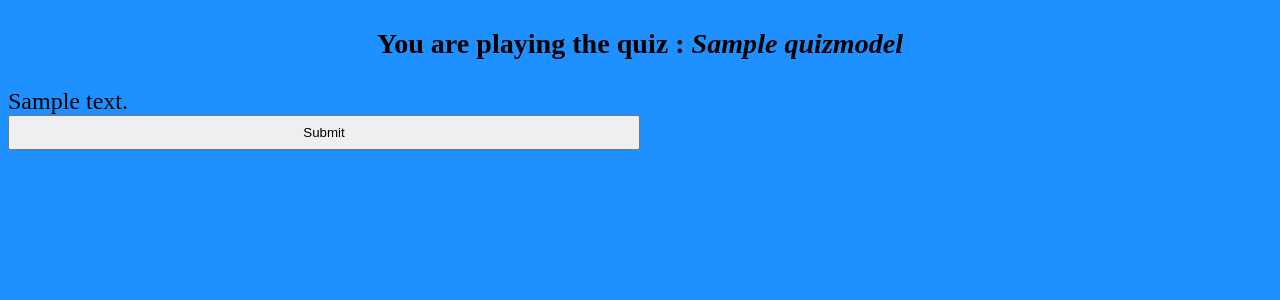
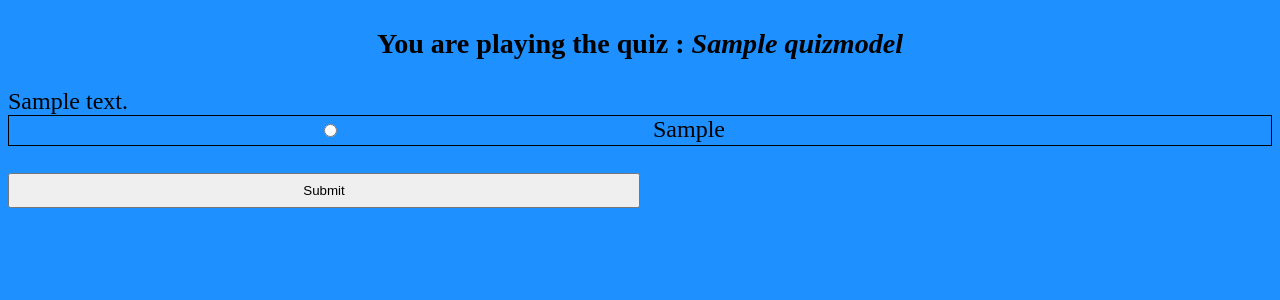
Before and after one commit to git-gagan/Quiz_App, a Django app: template my_quizzes/templates/onequestion.html in a window 1280 px wide. Shown: the top 300 px of the page. Run offline with Django 3.2, Linux system fonts and the light colour scheme; the template is opened without the code that fills it: values that come from a table or form of the project are taken from there, others are empty; tables that the repository leaves empty hold one stand-in row (values such as "Sample post").

Commit message:
Answer display done for both question types

```diff
--- a/my_quizzes/templates/onequestion.html
+++ b/my_quizzes/templates/onequestion.html
@@ -1,6 +1,18 @@
 {% extends 'Base.html'  %}
 
 {% block content %}
+<style>
+    .default{
+        display: inline;
+        margin-left: 0;
+        padding-left: 0;
+    }
+    label{
+        display: block;
+        padding-left: 0.5rem;
+        border: 1px solid black;
+    }
+</style>
 {% if error %}
     {{ error }}
     <p>Thanks for taking the quiz</p>
@@ -10,7 +22,26 @@
         <form method="POST">
             {% csrf_token %}
             {{ question }}
-            <!-- Take Input through form and save it in user_answer model-->
+            {% if question.ques_type == "FIB" %}
+                <input type="text" name="answer" placeholder="Answer here...">
+                <br/>
+            {% else %}
+                <br/>
+                {% for answer in answers %}
+                <tr>
+                    <label>
+                        <td>
+                            <input
+                                class="default" type="radio" value="{{ answer.solutions }}"
+                                id="{{ answer.solutions }}" name="choice"
+                            />
+                        </td>
+                        <td>{{ answer.solutions }}</td>
+                    </label>
+                    <br/>
+                </tr>
+                {% endfor %}
+            {% endif %}
             <input type="Submit" value="Submit">
         </form>
     {% else %}
--- a/my_quizzes/views.py
+++ b/my_quizzes/views.py
@@ -1,7 +1,7 @@
 from django.http.response import HttpResponseNotFound, HttpResponseRedirect
 from django.contrib.auth.decorators import login_required
 from django.http import HttpResponse, request
-from .models import Question, QuizModel, User
+from .models import Answer, Question, QuizModel, User
 from .forms import MyUserForm, LoggingForm
 from django.core.mail import send_mail
 from django.shortcuts import redirect, render
@@ -130,6 +130,8 @@ def question_page(request, page_number):
         if request.session["question_number"] > len(quiz_questions)-1:
             return HttpResponse("Thanks for attempting the quiz")
         return HttpResponseRedirect(f"/Home/quiz{this_quiz.id}")
+    this_question = quiz_questions[request.session["question_number"]]
+    answers = Answer.objects.all().filter(question = this_question.id)
     return render(request, "onequestion.html", {
-        "this_quiz":this_quiz, "question":quiz_questions[request.session["question_number"]]
+        "this_quiz":this_quiz, "question":this_question, "answers":answers
         })
```
